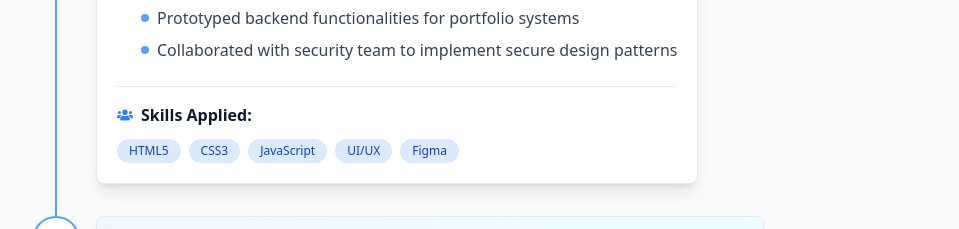
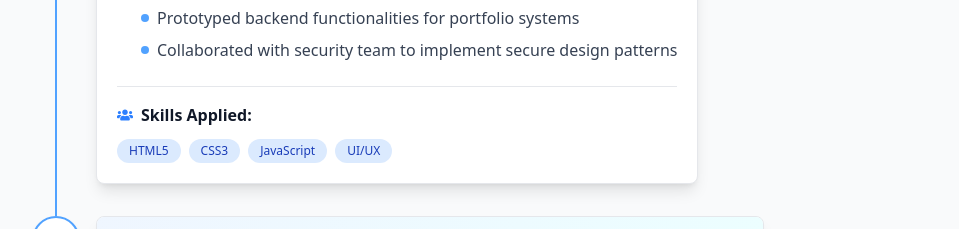
Before and after one commit to Rohan1786/PersonalPortfolio, a React (Vite) app: page /experience in a window 1280 px wide. Shown: the part 780-1009 px from the top of the page, without its empty margins (160-1119 px from the left). Built offline with nearby package versions, Linux system fonts and the light colour scheme.

Commit message:
little changes experience

```diff
--- a/src/pages/Experience.jsx
+++ b/src/pages/Experience.jsx
@@ -46,7 +46,7 @@
         "Prototyped backend functionalities for portfolio systems",
         "Collaborated with security team to implement secure design patterns"
       ],
-      skills: ["HTML5", "CSS3", "JavaScript", "UI/UX", "Figma"],
+      skills: ["HTML5", "CSS3", "JavaScript", "UI/UX"],
       icon: <FaBriefcase className="text-green-500 text-2xl" />
     },
     {
```
